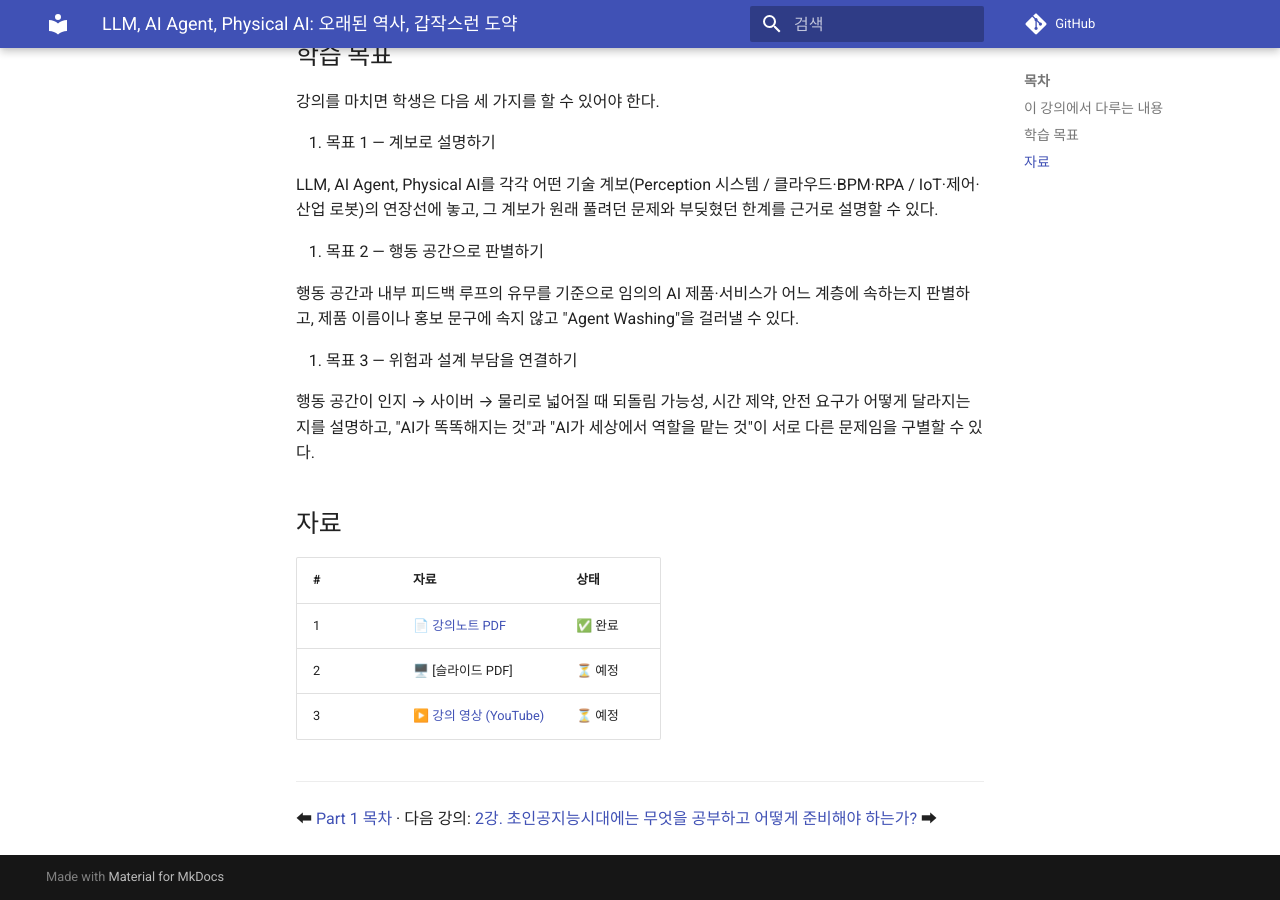
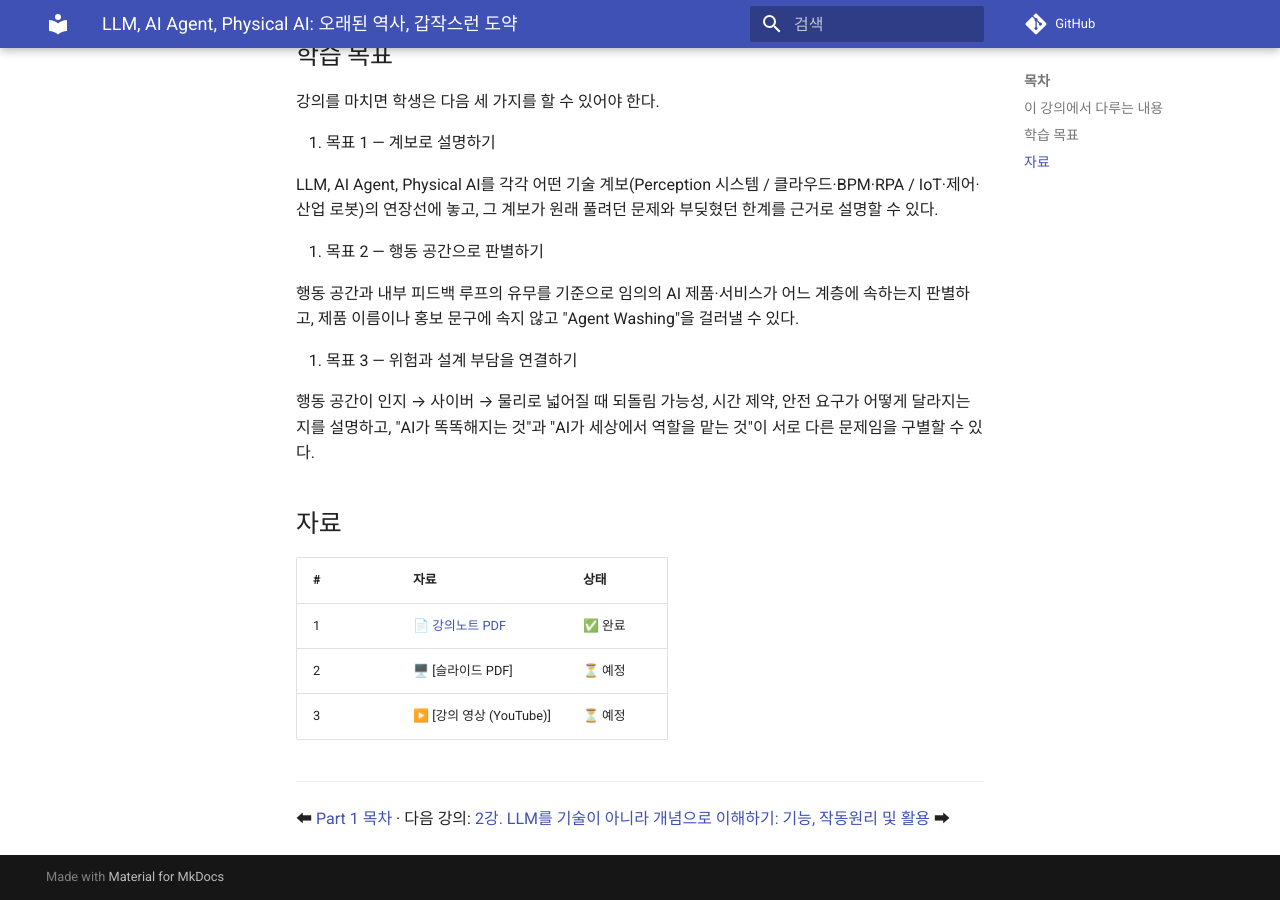
Before and after one commit to karpjoo/agentic-coding, an MkDocs documentation site: the page built from docs/part-2-llm-autonomy/01-three-AIs/index.md, in a window 1280 px wide and 900 px high, scrolled down 585 px. Built offline with MkDocs 1.6.1 and Material for MkDocs 9.7.7, drawn with Linux system fonts in a browser that asks for light colours; comment, search, counter and statistics services are not loaded.

Commit message:
part 2 - 1강 index.md

```diff
--- a/docs/part-2-llm-autonomy/01-three-AIs/index.md
+++ b/docs/part-2-llm-autonomy/01-three-AIs/index.md
@@ -36,7 +36,7 @@ LLM, AI Agent, Physical AI를 각각 어떤 기술 계보(Perception 시스템 /
 |---|---|---|
 | 1 | 📄 [강의노트 PDF](./three-AIs-notes-v1.pdf) | ✅ 완료 |
 | 2 | 🖥️ [슬라이드 PDF] | ⏳ 예정 |
-| 3 | ▶️ [강의 영상 (YouTube)](https://youtube.com/watch?v=XXXXXXX) | ⏳ 예정 |
+| 3 | ▶️ [강의 영상 (YouTube)] | ⏳ 예정 |
 
 ---
-⬅ [Part 1 목차](../README.md) · 다음 강의: [2강. 초인공지능시대에는 무엇을 공부하고 어떻게 준비해야 하는가?](../02-understanding-LLM/index.md) ➡
+⬅ [Part 1 목차](../README.md) · 다음 강의: [2강. LLM를 기술이 아니라 개념으로 이해하기: 기능, 작동원리 및 활용](../02-understanding-LLM/index.md) ➡
```
